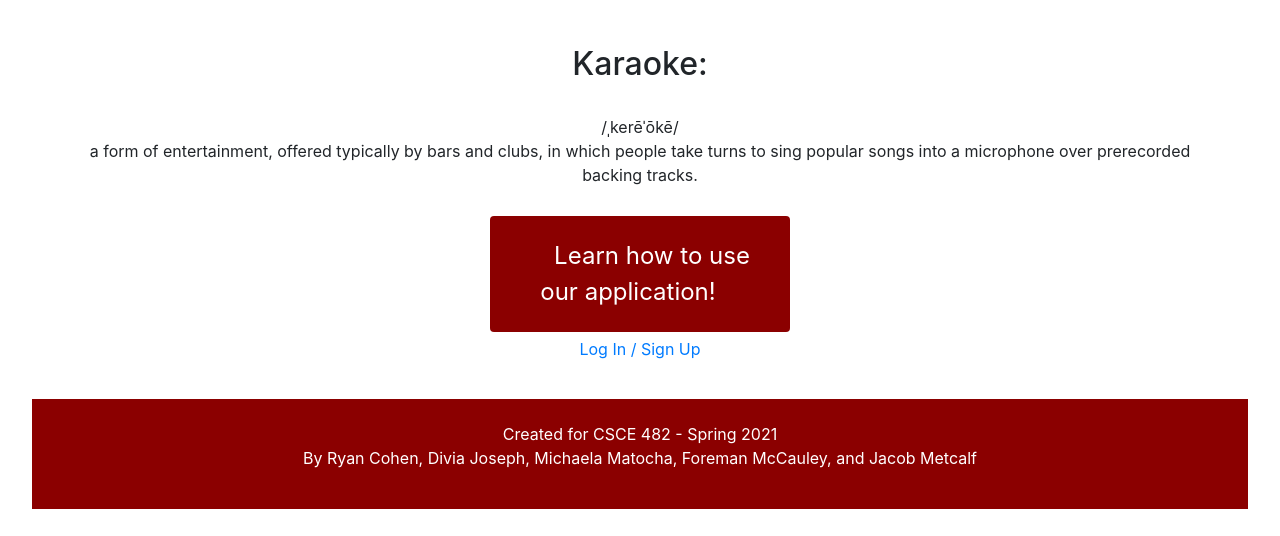
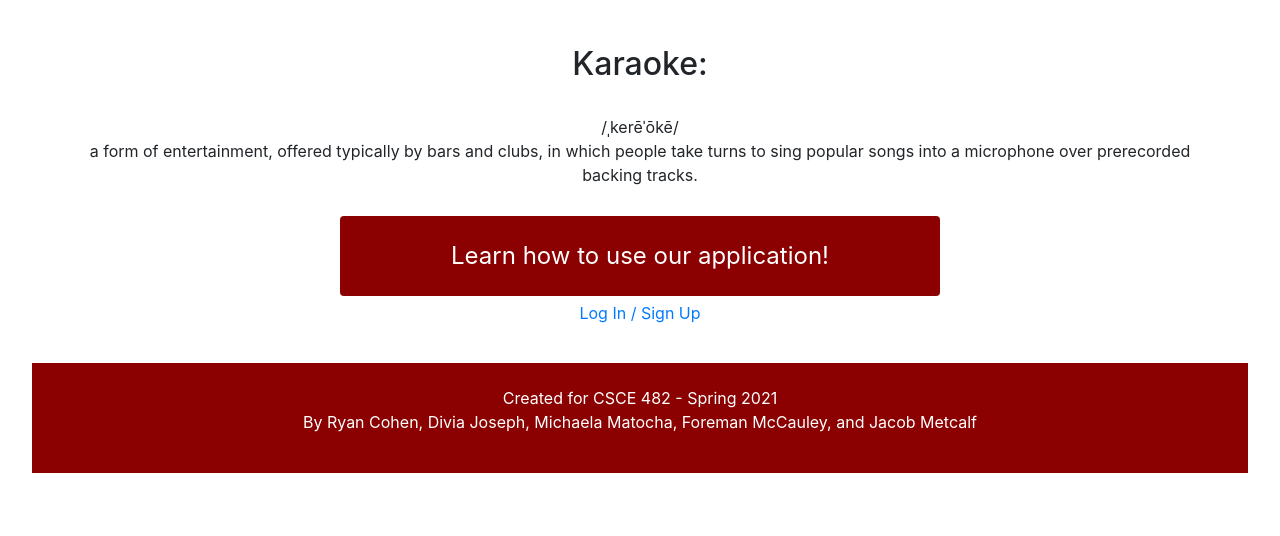
Before and after one commit to foremanmccauley/Karaoke_Capstone, a Django app: page / in a window 1280 px wide. Shown: the part 385-921 px from the top of the page. After the commit the page ends 858 px from the top, so only its background shows below. Run offline with Django 3.2, Linux system fonts and the light colour scheme; some web fonts are replaced.

Commit message:
Fixed button styling

```diff
--- a/karaoke/karaoke/static/css/style.css
+++ b/karaoke/karaoke/static/css/style.css
@@ -46,6 +46,10 @@
     right: 15;
 }
 
+.big-button {
+    width: 600px;
+}
+
 footer {
     padding: 15px 0;
     margin: 30px 0;
--- a/karaoke/karaoke/templates/composite.html
+++ b/karaoke/karaoke/templates/composite.html
@@ -21,7 +21,7 @@
     <!-- Create mashup -->
     <form method='post'>
         {% csrf_token %}
-        <button type="submit" name="run_script">Go!</button>
+        <button type="submit" name="run_script" class="button big-button">Go!</button>
 
     </form>
 
--- a/karaoke/karaoke/templates/help.html
+++ b/karaoke/karaoke/templates/help.html
@@ -92,7 +92,7 @@
                 <img src="{% static 'img/step10.png' %}"/>
             </div>
         </div>
-        <button class="button">
+        <button class="button big-button">
             <span class="button-span"><a href="{% url 'loginpage' %}"> Get Started!</a></span>
         </button>
     </main>
--- a/karaoke/karaoke/templates/index.html
+++ b/karaoke/karaoke/templates/index.html
@@ -17,7 +17,7 @@
             /ˌkerēˈōkē/
             <br/> a form of entertainment, offered typically by bars and clubs, in which people take turns to sing popular songs into a microphone over prerecorded backing tracks.
         </p>
-        <button class="button">
+        <button class="button big-button">
             <span class="button-span"><a href="{% url 'help' %}">Learn how to use our application!</a></span>
         </button>
         <br/><a href="{% url 'loginpage' %}">Log In / Sign Up</a>
```
